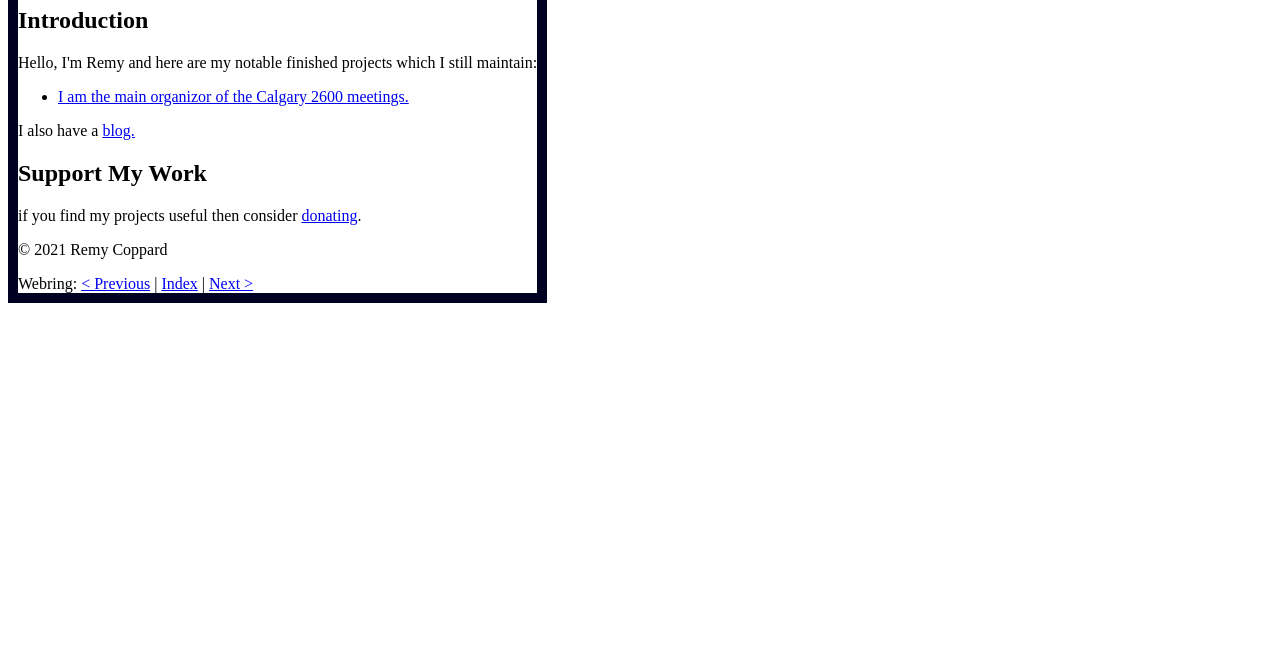
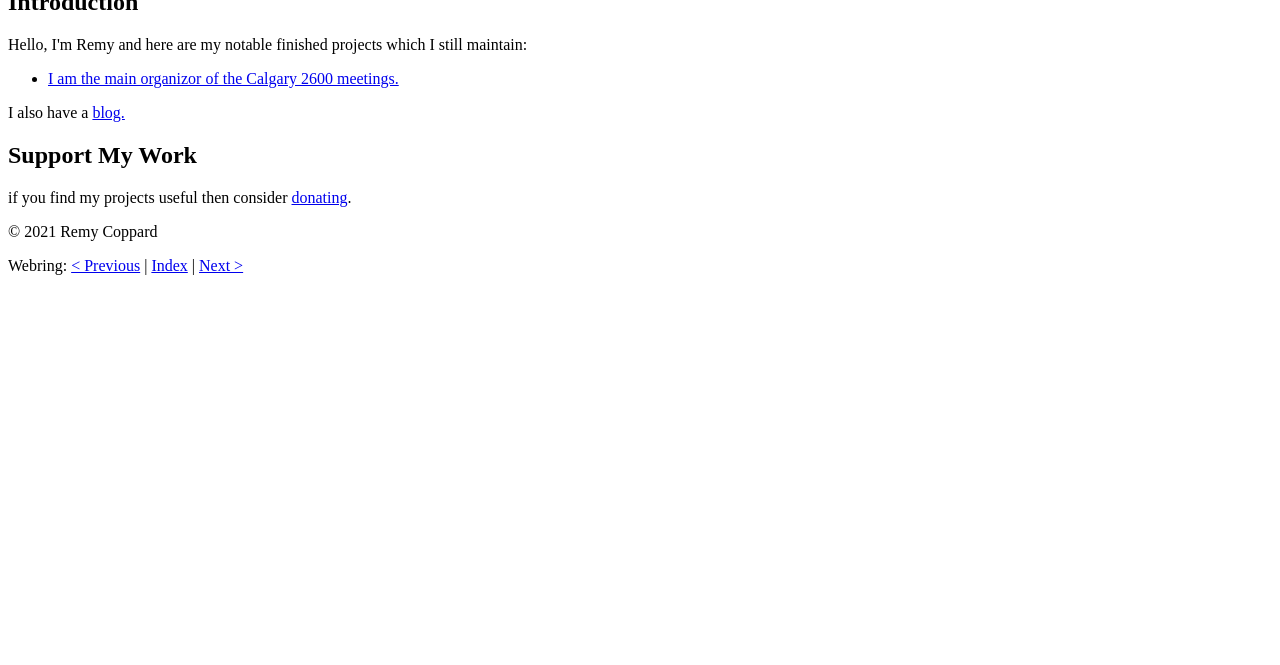
Before and after one commit to RemyCoppard/personal_website, a plain HTML site: page index.html in a window 1280 px wide. Shown: the part 135-800 px from the top of the page. Drawn offline with Linux system fonts and the light colour scheme.

Commit message:
removing black outline

```diff
--- a/styles.css
+++ b/styles.css
@@ -6,12 +6,3 @@
 .donations_page{
   display: inline
 }
-
-
- main{
-  border: 10px solid #002;
-  display: inline-block;
-
-
-
-}
```
Also changed, not shown: index.html (line endings or trailing spaces).
